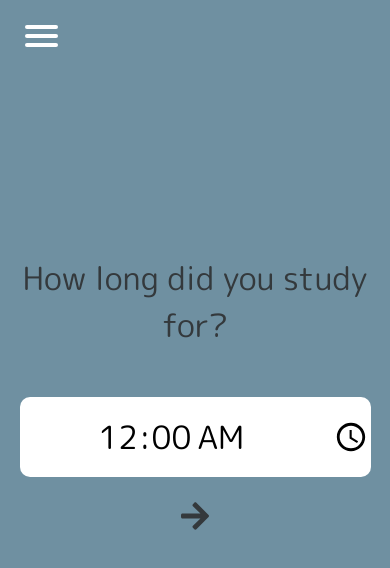
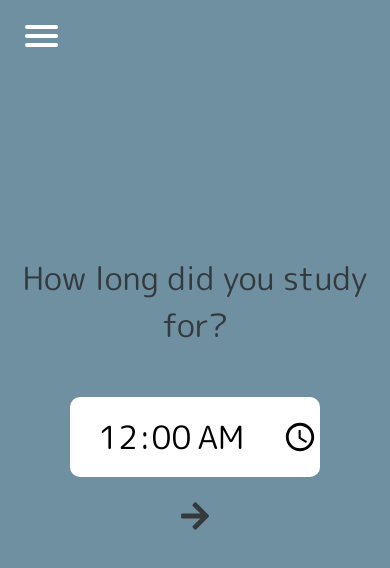
Before and after one commit to samuelweekes/Erudite, a React (Create React App) app in the folder client/: page / in a window 390 px wide. Shown: the top 568 px of the page. Built offline with nearby package versions, Linux system fonts and the light colour scheme.

Commit message:
Update to account page for mobile

```diff
--- a/client/src/Session/Session.css
+++ b/client/src/Session/Session.css
@@ -128,7 +128,6 @@
 .editButtons .sessionBack svg:hover {
   cursor:pointer;
 }
-
 
 .editSession .cardNote{
   display: -webkit-box;
@@ -289,7 +288,7 @@ font-size: 0.8em;
   }
 
   .display {
-    margin-top: 10%;
+    margin-top: 20%;
   }
 
   .editSession .cardNote{
--- a/client/src/Study/Study.css
+++ b/client/src/Study/Study.css
@@ -142,13 +142,13 @@
     display: -webkit-box;
     display: -ms-flexbox;
     display: flex;
-    width: 100%;
+    width: 80%;
     -webkit-box-pack: center;
         -ms-flex-pack: center;
             justify-content: center;
   }
 
   .time {
-    min-width: 90%;
+    min-width: 80%;
   }
 }
```
